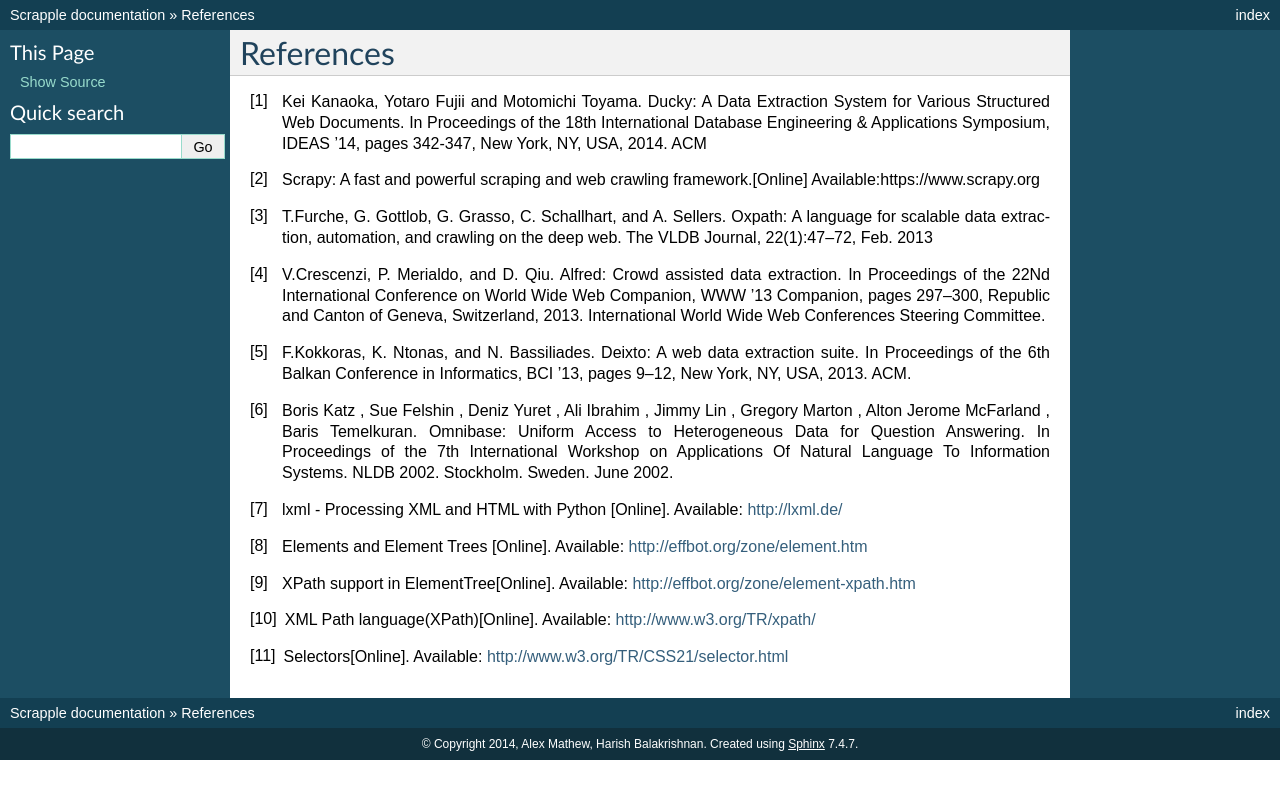
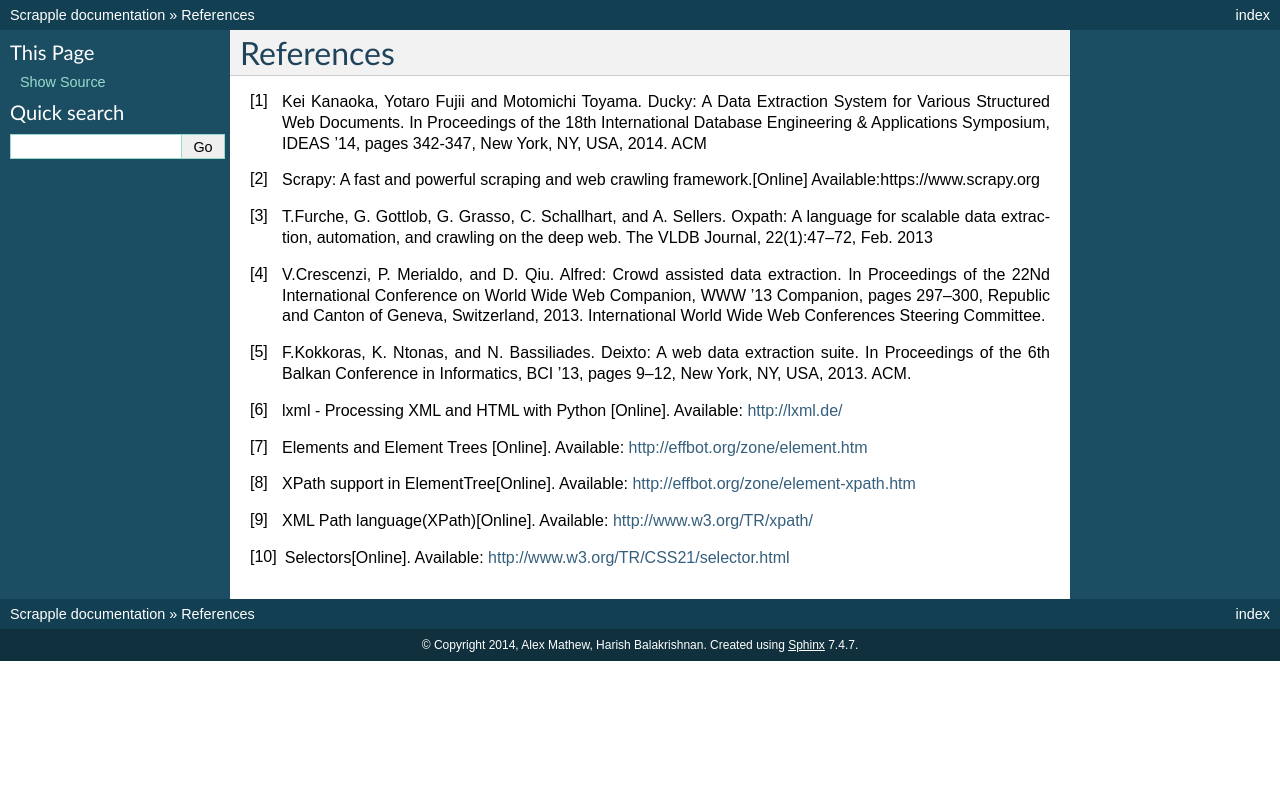
Before and after one commit to AlexMathew/scrapple, a Sphinx documentation site: the page built from docs/intro/references.rst, in a window 1280 px wide. Shown: the top 799 px of the page. Built offline with Sphinx 7.4.7, drawn with Linux system fonts in a browser that asks for light colours.

Commit message:
Update references.rst

```diff
--- a/docs/intro/references.rst
+++ b/docs/intro/references.rst
@@ -9,9 +9,8 @@
 .. [3] T.Furche, G. Gottlob, G. Grasso, C. Schallhart, and A. Sellers. Oxpath: A language for scalable data extraction, automation, and crawling on the deep web. The VLDB Journal, 22(1):47–72, Feb. 2013
 .. [4] V.Crescenzi, P. Merialdo, and D. Qiu. Alfred: Crowd assisted data extraction. In Proceedings of the 22Nd International Conference on World Wide Web Companion, WWW ’13 Companion, pages 297–300, Republic and Canton of Geneva, Switzerland, 2013. International World Wide Web Conferences Steering Committee.
 .. [5] F.Kokkoras, K. Ntonas, and N. Bassiliades. Deixto: A web data extraction suite. In Proceedings of the 6th Balkan Conference in Informatics, BCI ’13, pages 9–12, New York, NY, USA, 2013. ACM.
-.. [6] Boris Katz , Sue Felshin , Deniz Yuret , Ali Ibrahim , Jimmy Lin , Gregory Marton , Alton Jerome McFarland , Baris Temelkuran. Omnibase: Uniform Access to Heterogeneous Data for Question Answering. In Proceedings of the 7th International Workshop on Applications Of Natural Language To Information Systems. NLDB 2002. Stockholm. Sweden. June 2002.
-.. [7] lxml - Processing XML and HTML with Python [Online]. Available: http://lxml.de/
-.. [8] Elements and Element Trees [Online]. Available: http://effbot.org/zone/element.htm
-.. [9] XPath support in ElementTree[Online]. Available: http://effbot.org/zone/element-xpath.htm
-.. [10] XML Path language(XPath)[Online]. Available: http://www.w3.org/TR/xpath/
-.. [11] Selectors[Online]. Available: http://www.w3.org/TR/CSS21/selector.html
+.. [6] lxml - Processing XML and HTML with Python [Online]. Available: http://lxml.de/
+.. [7] Elements and Element Trees [Online]. Available: http://effbot.org/zone/element.htm
+.. [8] XPath support in ElementTree[Online]. Available: http://effbot.org/zone/element-xpath.htm
+.. [9] XML Path language(XPath)[Online]. Available: http://www.w3.org/TR/xpath/
+.. [10] Selectors[Online]. Available: http://www.w3.org/TR/CSS21/selector.html
```
